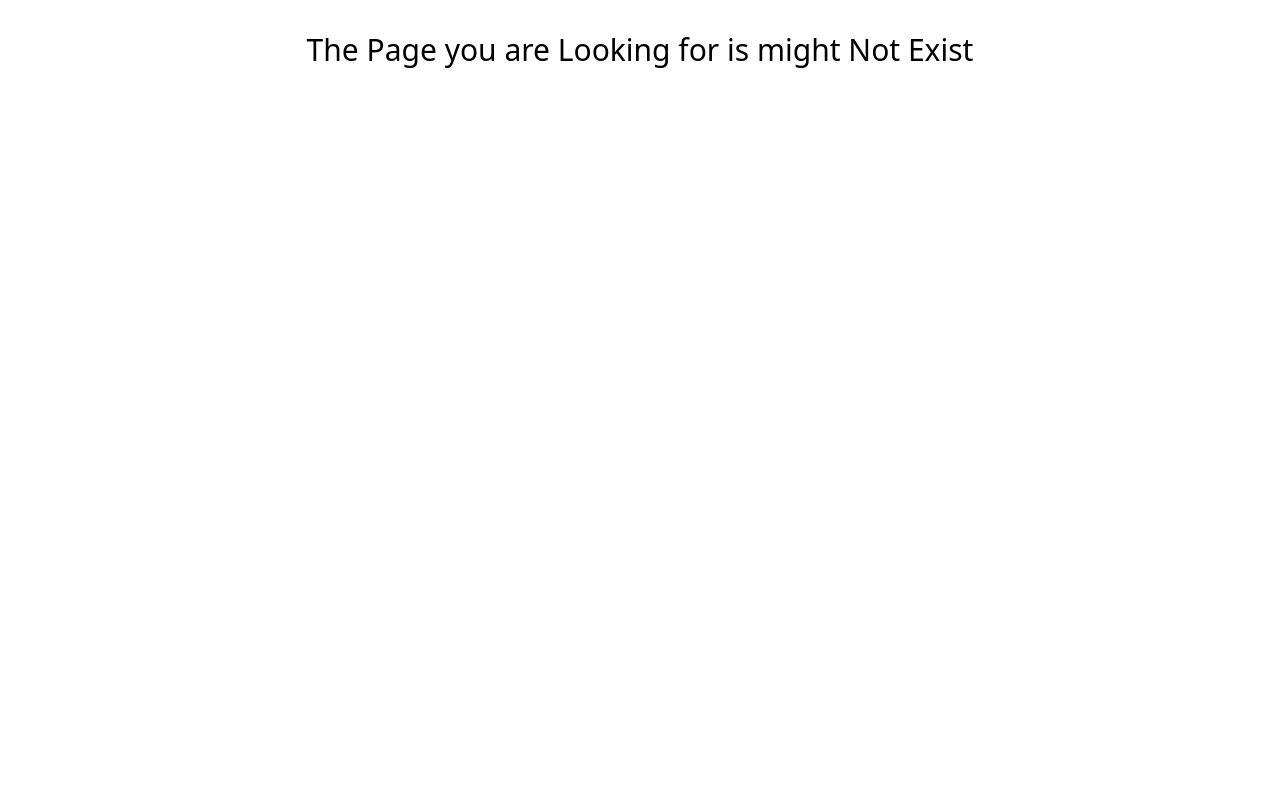
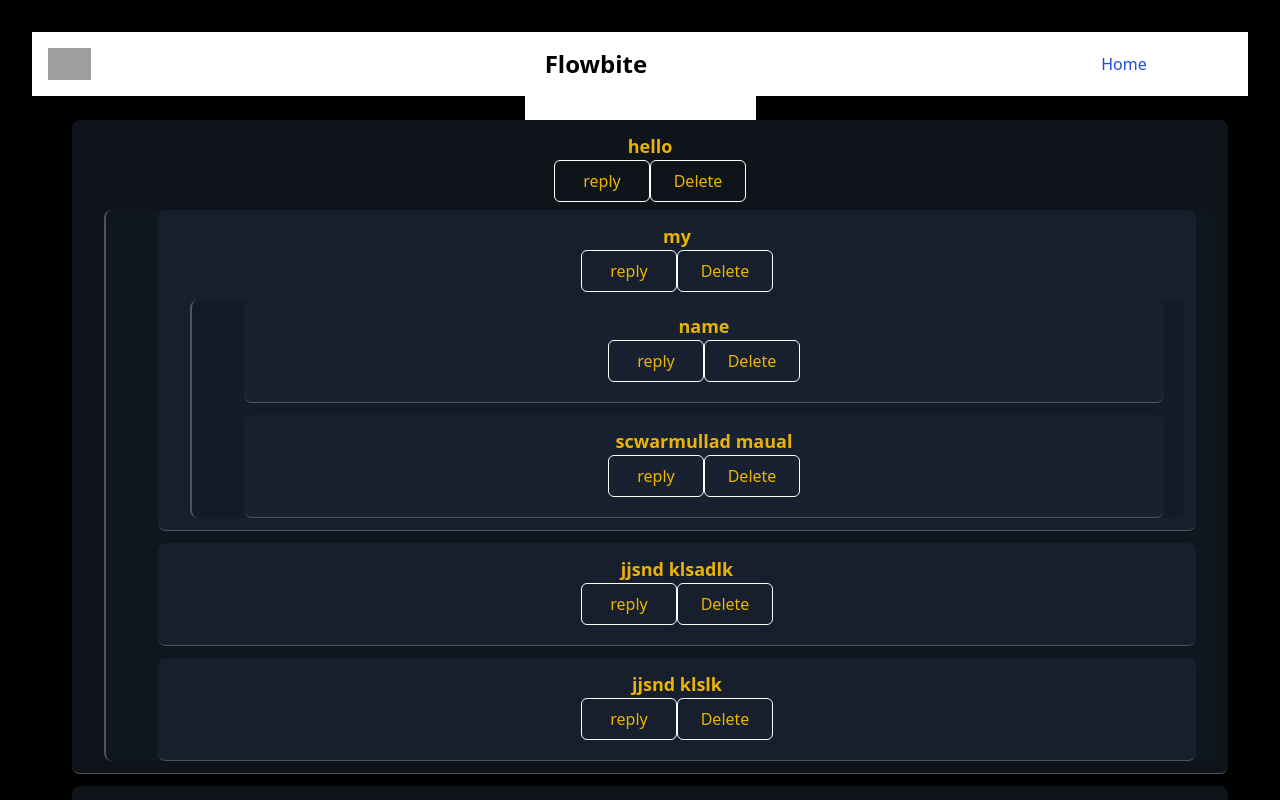
Before and after one commit to MALIKKHUBAIB1/machine-round, a React (Vite) app: page /comments in a window 1280 px wide. Shown: the top 800 px of the page. Built offline with nearby package versions, Linux system fonts and the light colour scheme; sample sign-in values are in the browser's storage; grey boxes are pictures that could not be loaded.

Commit message:
feat: indexdb feat

```diff
--- a/package.json
+++ b/package.json
@@ -11,6 +11,7 @@
   },
   "dependencies": {
     "@reduxjs/toolkit": "^2.5.1",
+    "idb": "^8.0.2",
     "react": "^18.3.1",
     "react-dom": "^18.3.1",
     "react-redux": "^9.2.0"
--- a/src/App.jsx
+++ b/src/App.jsx
@@ -25,6 +25,8 @@ import UseCallBack from "./Component/optimization/UseCallBack.jsx";
 import FileExplorer from "./Component/FileExplorer/FileExplorer.jsx";
 import AdvanceTodo from "./Component/UserDatabasse/AdvanceTodo.jsx";
 import TicketBookSystem from "./Component/Caclculator/TicketBookSystem.jsx";
+import CommentSection from "./Component/CommentSection.jsx";
+import IndexDb from "./Component/Storage/IndexDb.jsx";
 
 const TrafficLight = lazy(() => import("./Component/TrafficLight"));
 
@@ -115,6 +117,8 @@ function App() {
         { path: "file", element: <FileExplorer /> },
         { path: "atodo", element: <AdvanceTodo /> },
         { path: "ticket", element: <TicketBookSystem /> },
+        { path: "comments", element: <CommentSection /> },
+        { path: "index", element: <IndexDb /> },
 
         {
           path: "page",
--- a/src/Component/Caclculator/TicketBookSystem.jsx
+++ b/src/Component/Caclculator/TicketBookSystem.jsx
@@ -32,16 +32,18 @@ function GenralSection({ setTotalTicket, totalTicket }) {
   const [bookedTicket, setBookedTicket] = useState(
     Array.from({ length: 6 }).map(() => Array(6).fill(false))
   );
-
   function handleBookedTicket(i, j) {
     const newBookeTicket = [...bookedTicket];
+
     newBookeTicket[i][j] = newBookeTicket[i][j] ? false : true;
+
     setBookedTicket(newBookeTicket);
     setTotalTicket((prev) => {
       return prev.map((data) => {
         if (data.category === "general") {
           return { ...data, count: data.count + 1 };
         }
+
         return data;
       });
     });
@@ -138,7 +140,7 @@ function TicketBookSystem() {
         className="w-40 p-3 border border-red-600 text-white"
         onClick={handleBooked}
       >
-        Booked it{" "}
+        Booked now
       </button>
       <GenralSection
         setTotalTicket={setTotalTicket}
--- /dev/null
+++ b/src/Component/CommentSection.jsx
@@ -0,0 +1,138 @@
+import { data } from "autoprefixer";
+import React, { useEffect, useState } from "react";
+
+function ListComment({ comments, replyHandler, onDeleteHnadler }) {
+  return (
+    <div className="mx-5 text-yellow-500 space-y-3">
+      {comments &&
+        comments.map((comment, index) => (
+          <div
+            key={comment.id}
+            className="ml-5 p-3 border-b border-gray-600 rounded-lg bg-gray-800/50"
+          >
+            <div className="">
+              <h2 className="text-lg font-semibold">{comment.value}</h2>
+              <button
+                className="border border-white p-2 w-24 rounded-md"
+                onClick={() => replyHandler(comment.id)}
+              >
+                reply
+              </button>
+              <button
+                className="border border-white p-2 w-24 rounded-md"
+                onClick={() => onDeleteHnadler(comment.id)}
+              >
+                Delete
+              </button>
+            </div>
+            <div className="ml-5 mt-2 pl-3 border-l-2 border-gray-600 bg-gray-900/50 rounded-lg">
+              {comment.repley && comment.repley.length > 0 && (
+                <ListComment
+                  comments={comment.repley}
+                  replyHandler={replyHandler}
+                  onDeleteHnadler={onDeleteHnadler}
+                />
+              )}
+            </div>
+          </div>
+        ))}
+    </div>
+  );
+}
+
+const comment = [
+  {
+    id: 1,
+    value: "hello",
+    user: "max",
+    repley: [
+      {
+        id: 2,
+        value: "my ",
+        user: "jhon",
+        repley: [
+          {
+            id: Math.ceil(Date.now() * Math.random()),
+            value: " name ",
+            user: "jhon",
+            repley: [],
+          },
+          {
+            id: Date.now(),
+            value: "scwarmullad maual ",
+            user: "jhon",
+            repley: [],
+          },
+        ],
+      },
+      { id: 3, value: "jjsnd klsadlk", user: "Doe", repley: [] },
+      { id: 4, value: "jjsnd klslk", user: "Doe", repley: [] },
+    ],
+  },
+  { id: 5, value: "jjsnd asdn jjjj ", user: "Max", repley: [] },
+  { id: 6, value: "jjsnd klsadlk mmm", user: "kaha ", repley: [] },
+];
+
+function CommentSection() {
+  const [inputValue, setInputValue] = useState("");
+  const [comments, setSeComments] = useState(comment);
+
+  useEffect(() => {
+    document.body.style.background = "black";
+  }, []);
+  function onDeleteHnadler(id) {
+    function deleteComment(comments) {
+      return comments
+        .filter((comment) => comment.id !== id)
+        .map((comment) => ({
+          ...comment,
+          repley: comment.repley ? deleteComment(comment.repley) : [],
+        }));
+    }
+    const data = deleteComment(comments);
+    console.log(data);
+    setSeComments(data);
+  }
+  function replyHandler(id) {
+    function addCommentHandler(comments) {
+      const data = comments.map((comment) => {
+        if (comment.id === id) {
+          return {
+            ...comment,
+            repley: [
+              ...comment.repley,
+              {
+                id: Date.now(),
+                value: "something is working fine",
+                user: "max millian ",
+                repley: [],
+              },
+            ],
+          };
+        } else if (comment.repley && comment.repley.length > 0) {
+          return { ...comment, repley: addCommentHandler(comment.repley) };
+        }
+        return comment;
+      });
+      return data;
+    }
+    const data = addCommentHandler(comments);
+    setSeComments(data);
+  }
+  return (
+    <div>
+      <input
+        type="text"
+        value={inputValue}
+        onChange={(e) => setInputValue(e.target.value)}
+      />
+      <ListComment
+        comments={comments}
+        replyHandler={replyHandler}
+        onDeleteHnadler={onDeleteHnadler}
+      />
+    </div>
+  );
+}
+
+export default CommentSection;
--- /dev/null
+++ b/src/Component/Storage/IndexDb.jsx
@@ -0,0 +1,28 @@
+import React, { useEffect, useState } from "react";
+import { initDb, insertData } from "../../utils/indexdb";
+
+function IndexDb() {
+  const [data, setData] = useState([]);
+  let [loading, setLoading] = useState(false);
+  useEffect(() => {
+    document.body.style.background = "black";
+  }, []);
+  async function fetcData(url) {
+    try {
+      setLoading(true);
+      const res = await fetch(url);
+      const data = await res.json();
+      setData(data?.products);
+      await insertData(data?.products);
+    } catch (error) {
+      console.log(error);
+    }
+  }
+  useEffect(() => {
+    fetcData("https://dummyjson.com/products");
+  }, []);
+
+  return <div className="text-white">IndexDb</div>;
+}
+
+export default IndexDb;
--- /dev/null
+++ b/src/Component/Storage/SessionSTorage.jsx
@@ -0,0 +1,44 @@
+import React, { useEffect, useState } from "react";
+
+function IndexDb() {
+  const [data, setData] = useState([]);
+  let [loading, setLoading] = useState(false);
+  useEffect(() => {
+    document.body.style.background = "black";
+  }, []);
+  async function fetcData(url) {
+    try {
+      setLoading(true);
+      const res = await fetch(url);
+      const data = await res.json();
+      setData(data?.products);
+      sessionStorage.setItem("product", JSON.stringify(data?.products));
+      sessionStorage.setItem("product", JSON.stringify(false));
+      setLoading(false);
+    } catch (error) {
+      setLoading(false);
+      console.log(error);
+    }
+  }
+  useEffect(() => {
+    const getDataFromSession = JSON.parse(sessionStorage.getItem("product"));
+    if (getDataFromSession) {
+      console.log("setting from cache ");
+      setData(getDataFromSession);
+    } else fetcData("https://dummyjson.com/products");
+  }, []);
+
+  if (loading) {
+    return <p className="text-white text-3xl">loading.....</p>;
+  }
+
+  return (
+    <div className="text-white">
+      {data.map((data) => {
+        return <h2 key={data.id}>{data.title}</h2>;
+      })}
+    </div>
+  );
+}
+
+export default IndexDb;
```
Also changed, not shown: 1 other file (tests, documents, lock files or other folders).
